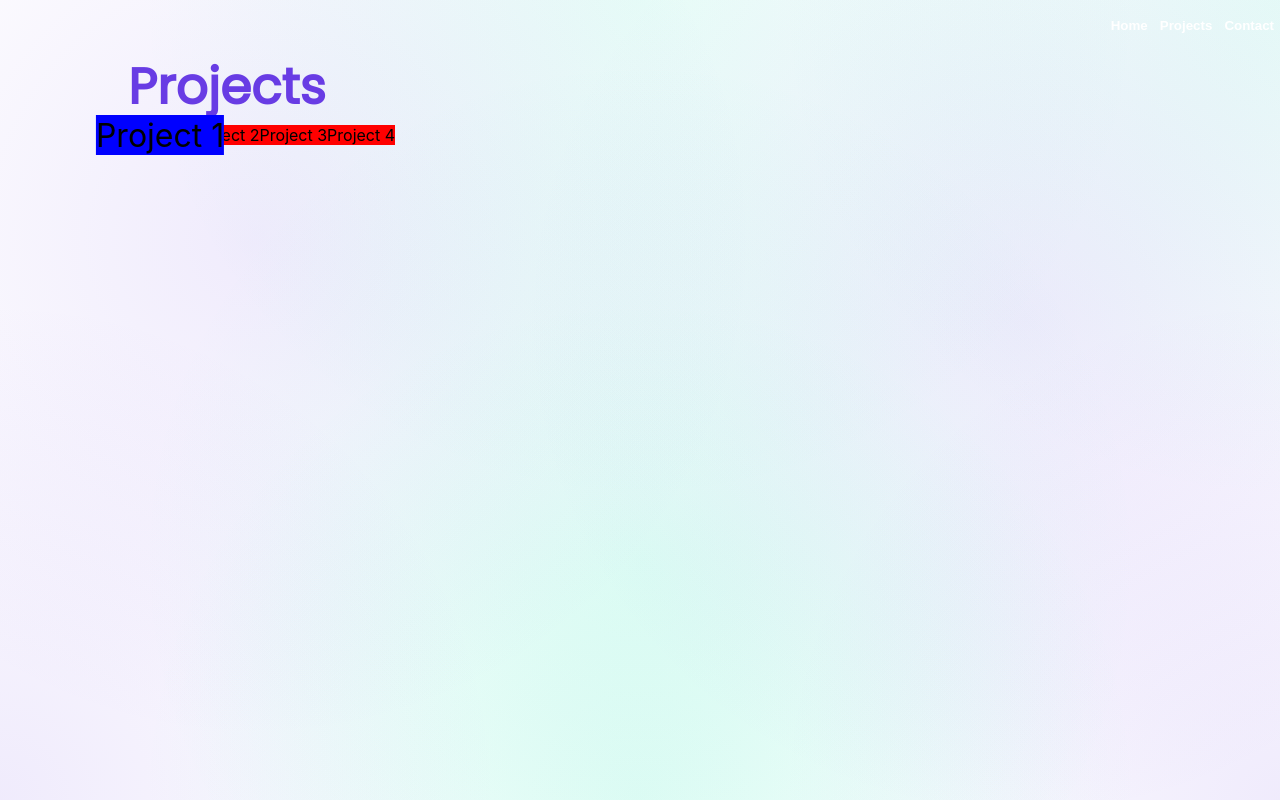
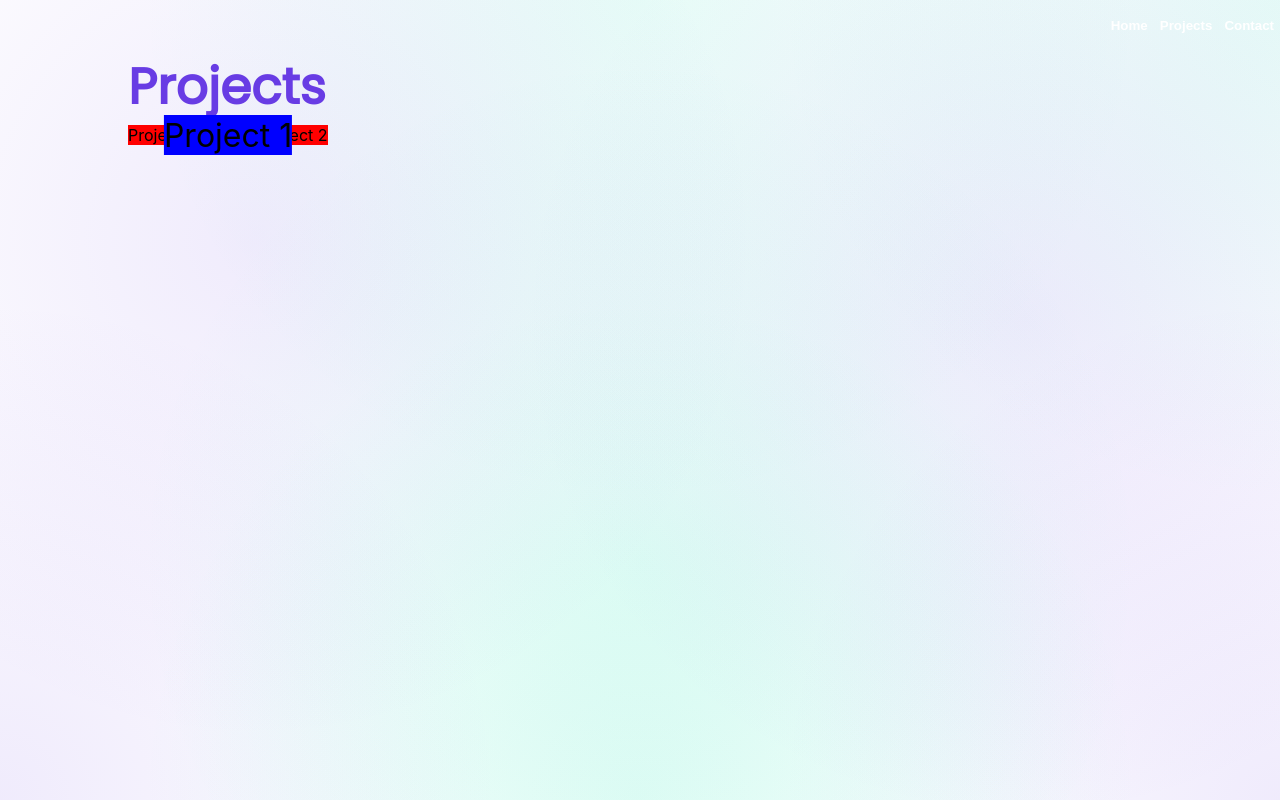
Before and after one commit to nravesz/Portfolio, a React (Create React App) app in the folder front/: page / in a window 1280 px wide. Both pictures are taken after a click on the button "Projects". Built offline with nearby package versions, Linux system fonts and the light colour scheme; the HTML template or start-up script is replaced by a standard one.

Commit message:
feature (ProjectCarousel): the carousel is working, but it looks pretty bad

```diff
--- a/front/src/components/projects/ProjectsCarousel.tsx
+++ b/front/src/components/projects/ProjectsCarousel.tsx
@@ -32,27 +32,47 @@ const projects: IProject[] = [
         hasDemo: true,
         demo: "demo"
     }
-]
+];
 
 const ProjectsCarousel = () => {
-    const [currentProject, setCurrentProject] = useState(0);
+    const [currentIndex, setCurrentIndex] = useState(0);
 
-    const handleProjectClick = (index: number) => {
-        setCurrentProject(index);
-      };
+    const getVisibleIndexes = () => {
+        const totalProjects = projects.length;
+        console.log(totalProjects)
+        // (this % n) + n) % n
+        const leftIndex = (((currentIndex - 1) % totalProjects) + totalProjects) % totalProjects;
+        const middleIndex = currentIndex;
+        const rightIndex = (((currentIndex + 1) % totalProjects) + totalProjects) % totalProjects;
+        return [leftIndex, middleIndex, rightIndex];
+    };
+
+    const handleRightClick = () => {
+        const totalProjects = projects.length;
+        setCurrentIndex((((currentIndex + 1) % totalProjects) + totalProjects) % totalProjects);
+    };
+
+    const handleLeftClick = () => {
+        const totalProjects = projects.length;
+        setCurrentIndex((((currentIndex - 1) % totalProjects) + totalProjects) % totalProjects);
+    }
 
     return(
         <div className="project-carousel-div">
-            {/* <ProjectCard project={projects[0]} />
-            <ProjectCard project={projects[1]} />
-            <ProjectCard project={projects[2]} /> */}
-            {projects.map((project, index) => (
+            {getVisibleIndexes().map((index) => (
                 <div
                     key={index}
-                    className={`project-carousel-item ${index === currentProject ? 'selected' : ''}`}
-                    onClick={() => handleProjectClick(index)}
+                    className={`project-carousel-item ${index === currentIndex ? "active" : ""}`}
+                    onClick={() => {
+                        const [ left, middle, right ] = getVisibleIndexes();
+                        if (index === left) {
+                            handleLeftClick();
+                        } else if (index === right) {
+                            handleRightClick();
+                        };
+                    }}
                 >
-                <div>{project.name}</div>
+                    {projects[index].name}
                 </div>
             ))}
         </div>
--- a/front/src/components/projects/styles/ProjectsCarousel.scss
+++ b/front/src/components/projects/styles/ProjectsCarousel.scss
@@ -8,7 +8,7 @@
     transition: transform 2s;
 };
 
-.project-carousel-item.selected {
+.project-carousel-item.active {
     background-color: blue;
     transform: scale(2);
 };
```
